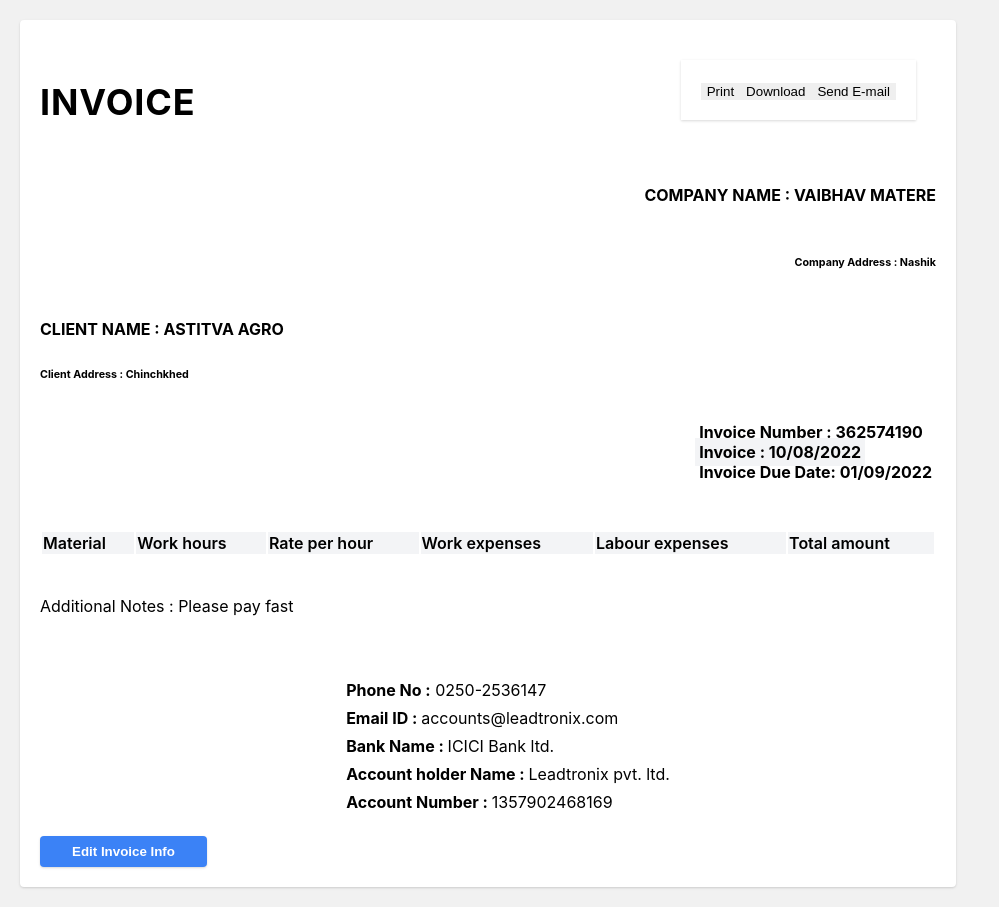
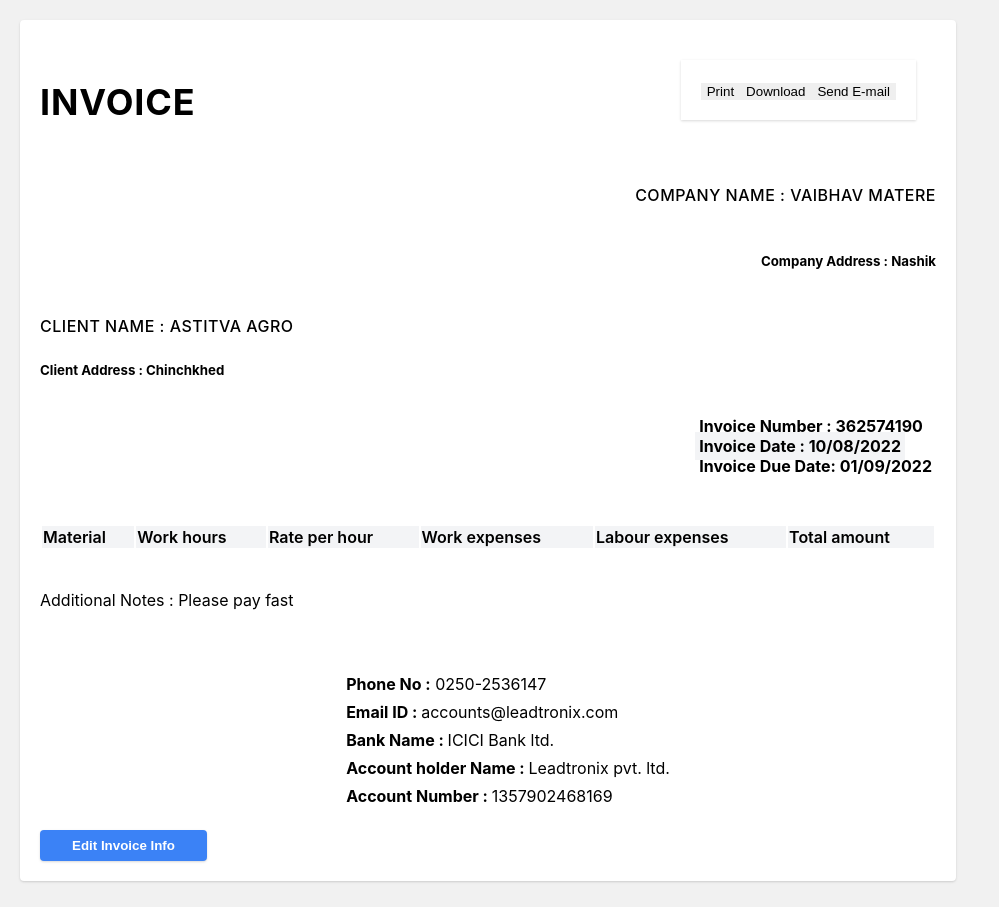
Before and after one commit to vaibhav18matere/invoice-generator, a React (Create React App) app: page / in a window 1280 px wide. Shown: the whole page, without its empty margins (0-999 px from the left). Built offline with nearby package versions, Linux system fonts and the light colour scheme.

Commit message:
style : homepage title and subtitles size changed

```diff
--- a/src/components/ClientDetails/ClientDetails.css
+++ b/src/components/ClientDetails/ClientDetails.css
@@ -3,7 +3,9 @@
 }
 
 .hero-name {
-  font-size: 1.25rem;
   line-height: 1.75rem;
   text-transform: uppercase;
+  font-weight: 500;
+  letter-spacing: 0.5px;
+  ;
 }
--- a/src/components/ClientDetails/ClientDetails.jsx
+++ b/src/components/ClientDetails/ClientDetails.jsx
@@ -5,7 +5,7 @@ const ClientDetails = ({ clientName, clientAddress }) => {
     <>
       <section className="client-section">
         <h4 className="hero-name">Client Name : {clientName}</h4>
-        <h6> Client Address : {clientAddress}</h6>
+        <h5> Client Address : {clientAddress}</h5>
       </section>
     </>
   );
--- a/src/components/CompanyDetails/CompanyDetails.css
+++ b/src/components/CompanyDetails/CompanyDetails.css
@@ -8,7 +8,8 @@
 .hero-name {
   line-height: 1.75rem;
   text-transform: uppercase;
-  font-weight: 700;
+  font-weight: 500;
+  letter-spacing: 0.5px;;
 }
 
 @media (min-width: 768px) {
--- a/src/components/CompanyDetails/CompanyDetails.jsx
+++ b/src/components/CompanyDetails/CompanyDetails.jsx
@@ -6,7 +6,7 @@ const CompanyDetails = ({ name, address, email }) => {
     <>
       <section className="company-section">
         <h4 className="hero-name">Company Name : {name}</h4>
-        <h6>Company Address :  {address}</h6>
+        <h5>Company Address :  {address}</h5>
       </section>
     </>
   );
--- a/src/components/InvoiceDetails/InvoiceDetails.jsx
+++ b/src/components/InvoiceDetails/InvoiceDetails.jsx
@@ -12,7 +12,7 @@ const InvoiceDetails = ({ invoiceNumber, invoiceDate, dueDate }) => {
             </span>
           </li>
           <li>
-            <span className="invoice-data invoice-date">Invoice : {invoiceDate}</span>
+            <span className="invoice-data invoice-date">Invoice Date : {invoiceDate}</span>
           </li>
           <li>
             <span className="invoice-data">Invoice Due Date: {dueDate}</span>
--- a/src/components/TableForm/TableForm.jsx
+++ b/src/components/TableForm/TableForm.jsx
@@ -40,7 +40,7 @@ const TableForm = ({
     setLabourExpenses("");
     setTotalAmount("");
     setList([...list, newInvoice]);
-    console.log(list);
+    setIsEditing(false);
   };
   // To calculate total amount
   useEffect(() => {
@@ -133,7 +133,7 @@ const TableForm = ({
           </div>
         </div>
         <button className="check-invoice-btn" type="submit">
-          Add Invoive Item
+          {isEditing ? "Edit invoice" : "Add invoice"}
         </button>
       </form>
 
```
